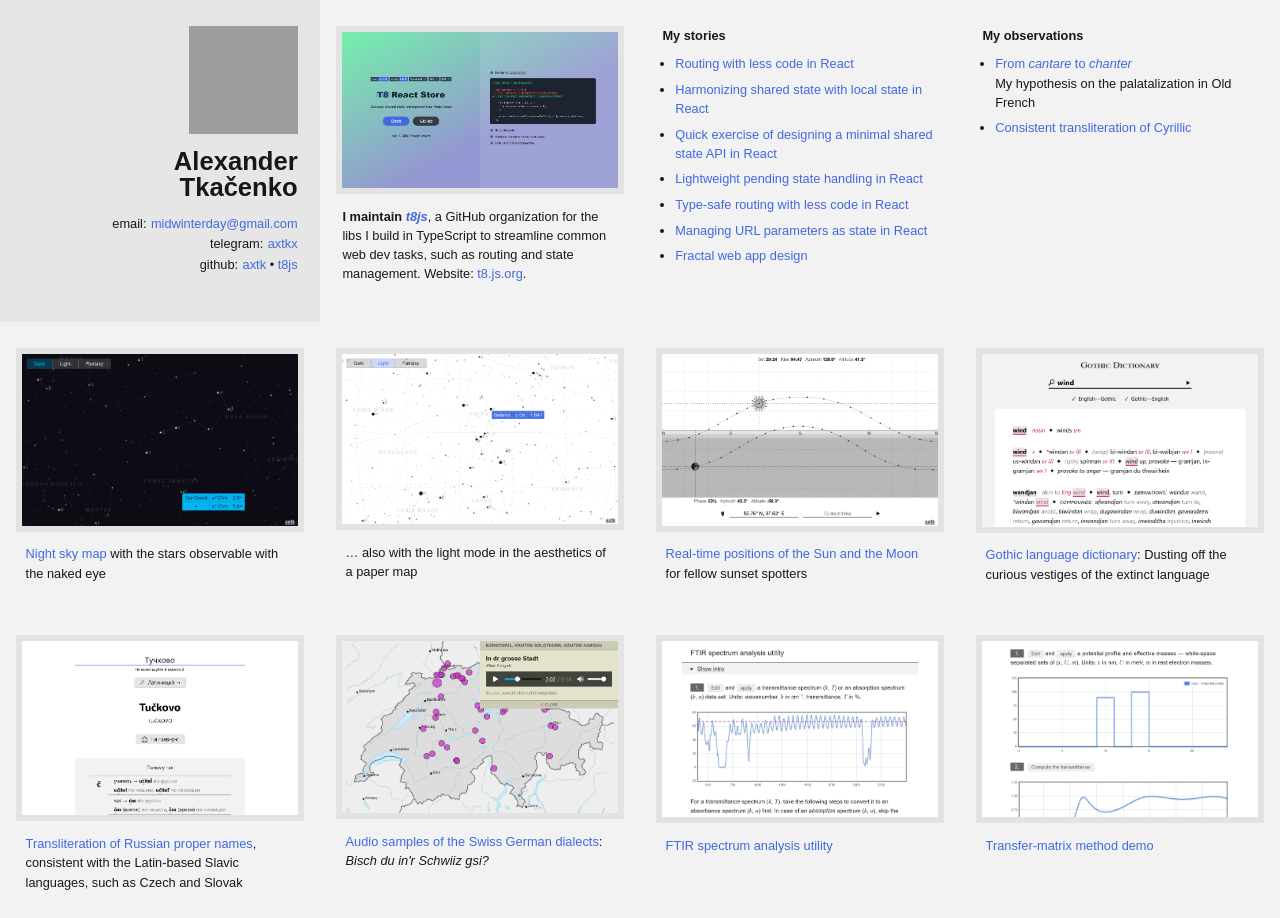
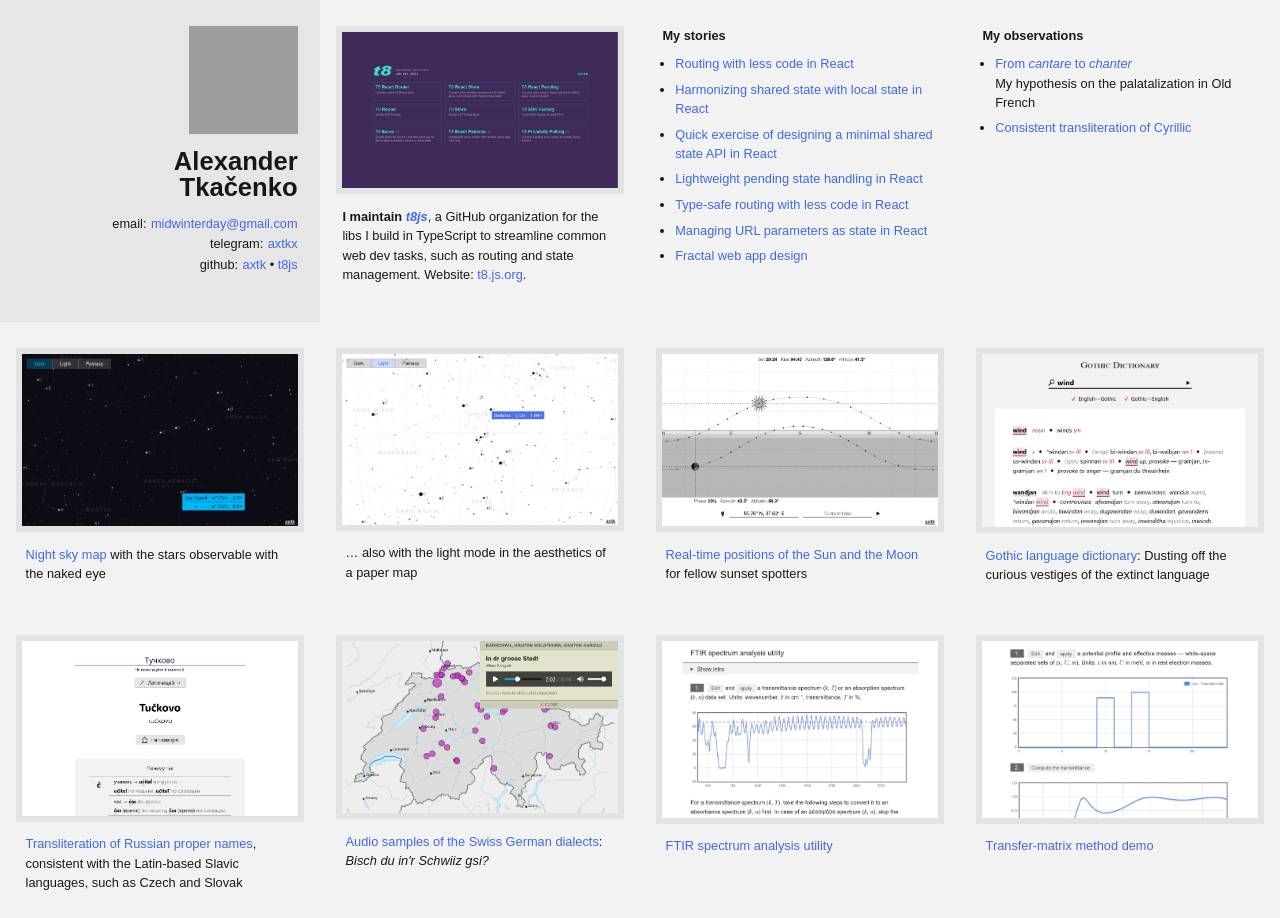
Before and after one commit to axtk/axtk.github.io, a Jekyll site: the page index.html, which Jekyll copies as it is, in a window 1280 px wide. Built offline with Jekyll 4.4.1, drawn with Linux system fonts in a browser that asks for light colours; grey boxes are pictures that could not be loaded.

Commit message:
update t8 screenshot

```diff
--- a/index.html
+++ b/index.html
@@ -33,7 +33,7 @@
 
 <section data-tags="intro2">
   <figure>
-    <picture><a href="https://t8.js.org" target="_blank"><img src="x/assets/screenshots/t8_react_store_20251021_0050.png" alt="T8 React Store docs screenshot" height="360" loading="lazy"></a></picture>
+    <picture><a href="https://t8.js.org" target="_blank"><img src="x/assets/screenshots/t8_20251028.png" alt="T8 React Store docs screenshot" height="360" loading="lazy"></a></picture>
   </figure>
   <p><strong>I maintain <a href="https://github.com/t8js" target="_blank"><i>t8js</i></a></strong>, a GitHub organization for the libs I build in TypeScript to streamline common web dev tasks, such as routing and state management. Website: <a href="https://t8.js.org" target="_blank">t8.js.org</a>.</p>
 </section>
```
Also changed, not shown: x/assets/screenshots/t8_20251028.png (added).
